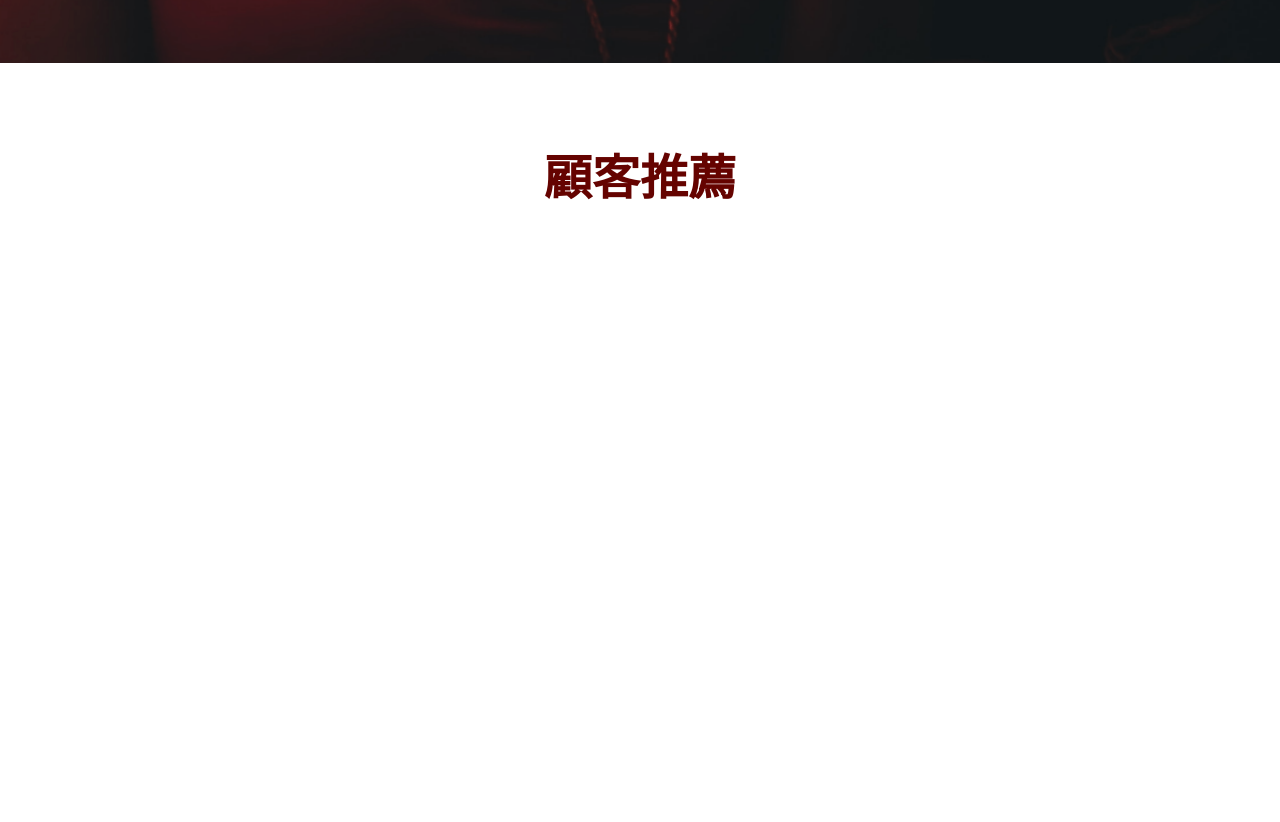
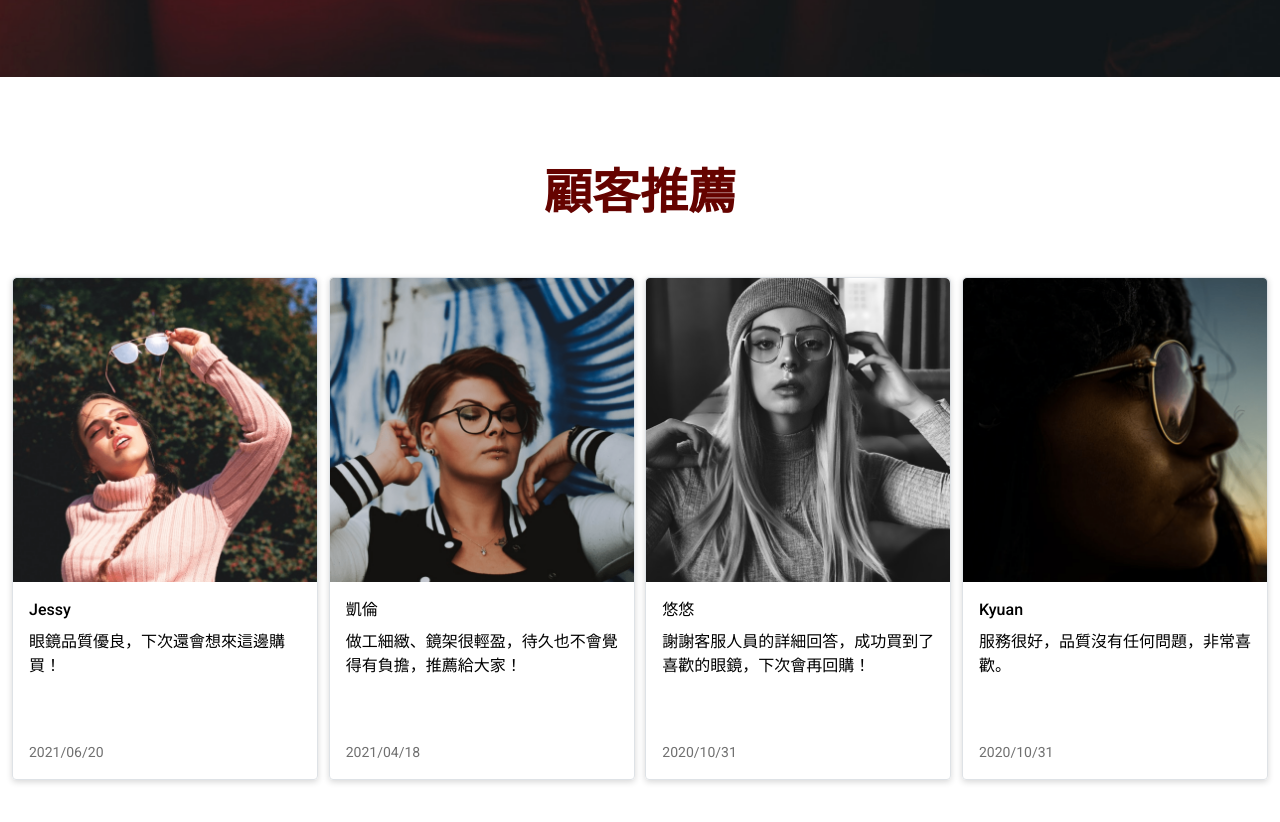
Before and after one commit to yuch3nchen/2023-hexschool-glasses-website, a website built with Vite: page pages/index.html in a window 1280 px wide. Shown: the part 2567-3389 px from the top of the page. Before the commit the page ends 2934 px from the top, so only its background shows below. Built offline with nearby package versions, Linux system fonts and the light colour scheme.

Commit message:
reccomend done

```diff
--- a/assets/scss/pages/_index.scss
+++ b/assets/scss/pages/_index.scss
@@ -47,7 +47,7 @@
   }
   &-list {
     &-item {
-      width: 23.6%;
+      width: 306px;
       display: flex;
       flex-direction: column;
       align-items: center;
@@ -88,7 +88,7 @@
         flex-direction: column;
       }
       &-item {
-        width: 32%;
+        width: 416px;
         @include tablet {
           width: 48%;
           &:not(:last-child) {
@@ -182,3 +182,43 @@
     }
   }
 }
+
+.reccomend {
+  &-card {
+    width: 306px;
+    border: 1px solid #dee2e6;
+    border-radius: 4px;
+    box-shadow: 0px 2px 6px #00000029;
+    flex-direction: column;
+    @include hover-translateY(-5px);
+    @include tablet {
+      width: 336px;
+      &:not(:nth-of-type(n + 3)) {
+        margin-bottom: 1.5rem;
+      }
+    }
+    @include mobile {
+      width: 100%;
+      &:not(:last-child) {
+        margin-bottom: 1rem;
+      }
+    }
+    &-body {
+      flex-grow: 1;
+      flex-direction: column;
+      padding: 1rem;
+      time {
+        font-size: 14px;
+        color: #707070;
+      }
+    }
+    &-title {
+      margin-bottom: 0.5rem;
+      font-weight: 500;
+    }
+    &-text {
+      margin-bottom: 4rem;
+      flex-grow: 1;
+    }
+  }
+}
--- a/assets/scss/utils/_mixins.scss
+++ b/assets/scss/utils/_mixins.scss
@@ -46,3 +46,9 @@
     transform: rotate($deg);
   }
 }
+
+@mixin hover-translateY($amount) {
+  &:hover {
+    transform: translateY($amount);
+  }
+}
--- a/pages/index.html
+++ b/pages/index.html
@@ -110,14 +110,64 @@
         </div>
       </section>
       <section>
-        <div class="container py-80 recommened">
+        <div class="container py-80 recommend">
           <h3 class="title-section text-center">顧客推薦</h3>
-          <ul class="recommend-card">
-            <li class="recommend-item">
-              <img src="" alt="" />
-              <p class="recommend-title"></p>
-              <p class="recommend-body"></p>
-              <span class="recommend-footer"></span>
+          <ul class="d-flex justify-content-between flex-wrap">
+            <li class="reccomend-card d-flex">
+              <img
+                src="../assets/images/home-section5-1-min.png"
+                alt="Jessy"
+                class="reccomend-card-img"
+              />
+              <div class="reccomend-card-body d-flex">
+                <h5 class="reccomend-card-title">Jessy</h5>
+                <p class="reccomend-card-text">
+                  眼鏡品質優良，下次還會想來這邊購買！
+                </p>
+                <time class="reccomend-card-time">2021/06/20</time>
+              </div>
+            </li>
+            <li class="reccomend-card">
+              <img
+                src="../assets/images/home-section5-2-min.png"
+                alt=""
+                class="reccomend-card-img"
+              />
+              <div class="reccomend-card-body d-flex">
+                <h5 class="reccomend-card-title">凱倫</h5>
+                <p class="reccomend-card-text">
+                  做工細緻、鏡架很輕盈，待久也不會覺得有負擔，推薦給大家！
+                </p>
+                <time class="reccomend-card-time">2021/04/18</time>
+              </div>
+            </li>
+            <li class="reccomend-card">
+              <img
+                src="../assets/images/home-section5-3-min.png"
+                alt="悠悠"
+                class="reccomend-card-img"
+              />
+              <div class="reccomend-card-body d-flex">
+                <h5 class="reccomend-card-title">悠悠</h5>
+                <p class="reccomend-card-text">
+                  謝謝客服人員的詳細回答，成功買到了喜歡的眼鏡，下次會再回購！
+                </p>
+                <time class="reccomend-card-time">2020/10/31</time>
+              </div>
+            </li>
+            <li class="reccomend-card">
+              <img
+                src="../assets/images/home-section5-4-min.png"
+                alt="Kyuan"
+                class="reccomend-card-img"
+              />
+              <div class="reccomend-card-body d-flex">
+                <h5 class="reccomend-card-title">Kyuan</h5>
+                <p class="reccomend-card-text">
+                  服務很好，品質沒有任何問題，非常喜歡。
+                </p>
+                <time class="reccomend-card-time">2020/10/31</time>
+              </div>
             </li>
           </ul>
         </div>
```
